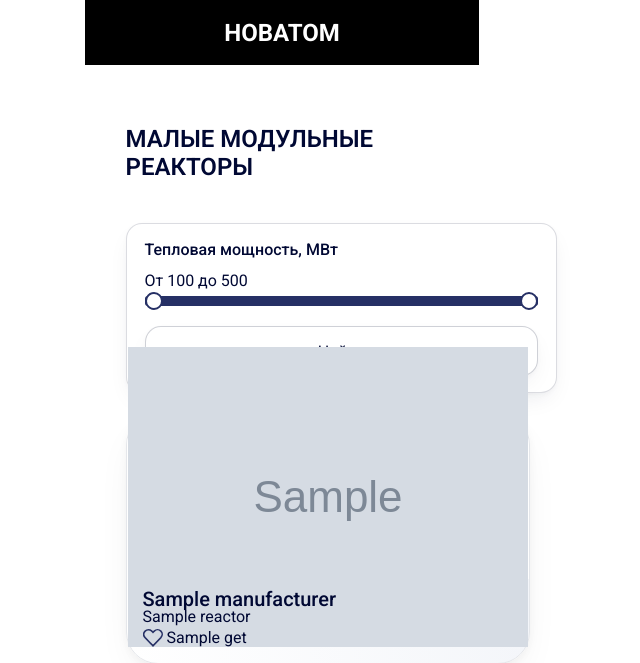
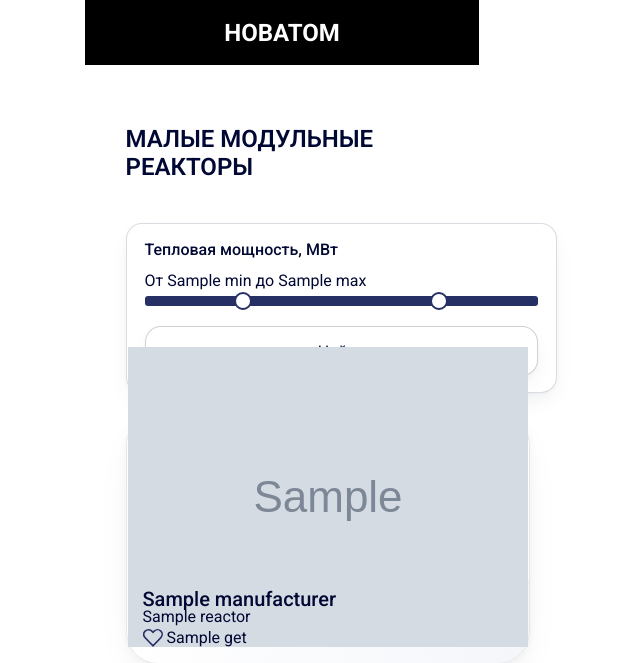
Before and after one commit to V1ntester/Nikandrov-NAD-Labs-2026, a FastAPI app: template app/templates/models-grid.html in a window 1280 px wide. Shown: the top 663 px of the page, without its empty margins (358-998 px from the left). Run offline with FastAPI, Linux system fonts and the light colour scheme; the template is opened without the code that fills it: most values are stand-ins (such as "Sample title", 1, 10 or a date in 2020); grey boxes marked "Sample" are stand-in pictures; parts of the project's set-up code (start-up, migrations or seed data) failed here and were passed over.

Commit message:
(+) Add grid slider filter supporting

```diff
--- a/app/api/handlers.py
+++ b/app/api/handlers.py
@@ -1,5 +1,5 @@
 from datetime import datetime
-from fastapi import APIRouter, Request, Depends, HTTPException, Form
+from fastapi import APIRouter, Request, Query, Depends, HTTPException, Form
 from fastapi.templating import Jinja2Templates
 from fastapi.responses import RedirectResponse
 from sqlalchemy import select, func, text
@@ -21,15 +21,17 @@ CURRENT_USER = 1
 @router.get("/")
 async def get_catalog(
     request: Request,
-    thermal_power_from_param: str = "",
+    thermal_power_min: int = Query(0, ge=0, description="Мин. тепловая мощность"),
+    thermal_power_max: int = Query(500, ge=0, description="Макс. тепловая мощность"),
     db: AsyncSession = Depends(get_db),
 ):
-    thermal_power_from = int(thermal_power_from_param) if thermal_power_from_param else None
 
-    stmt = select(Reactor).where(Reactor.status == "formed")
-    if thermal_power_from is not None:
-        stmt = stmt.where(Reactor.thermal_power >= thermal_power_from)
-
+    stmt = (
+        select(Reactor)
+        .where(Reactor.status == "formed")
+        .where(Reactor.thermal_power >= thermal_power_min)
+        .where(Reactor.thermal_power <= thermal_power_max)
+    )
     result = await db.execute(stmt)
     reactors = result.scalars().all()
 
@@ -50,7 +52,7 @@ async def get_catalog(
             "reactors": reactors,
             "likes_map": likes_map,
             "default_image": DEFAULT_IMAGE,
-            "thermal_power_from": thermal_power_from,
+            "filter_limits": {"min": thermal_power_min, "max": thermal_power_max},
         },
     )
 
--- a/app/templates/models-grid.html
+++ b/app/templates/models-grid.html
@@ -25,28 +25,28 @@
                         <div class="filter-card">
                             <h3>Тепловая мощность, МВт</h3>
                             <form class="filter-controls" method="get">
-                                <span class="filter-range">От 100 до 500</span>
+                                <span class="filter-range">От {{ filter_limits.min }} до {{ filter_limits.max }}</span>
                                 <div class="filter-action power-range">
                                     <div class="range-row">
                                         <input
                                             class="action-range"
                                             type="range"
-                                            name="thermal_power_from_param"
+                                            name="thermal_power_min"
                                             min="100"
                                             max="240"
                                             step="10"
-                                            value="100"
+                                            value="{{ filter_limits.min }}"
                                         >
                                     </div>
                                     <div class="range-row">
                                         <input
                                             class="action-range"
                                             type="range"
-                                            name="thermal_power_to_param"
+                                            name="thermal_power_max"
                                             min="260"
                                             max="500"
                                             step="10"
-                                            value="500"
+                                            value="{{ filter_limits.max }}"
                                         >
                                     </div>
                                 </div>
```
